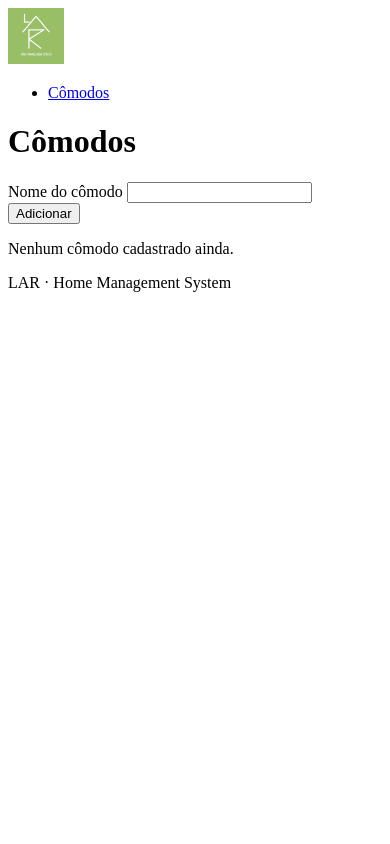
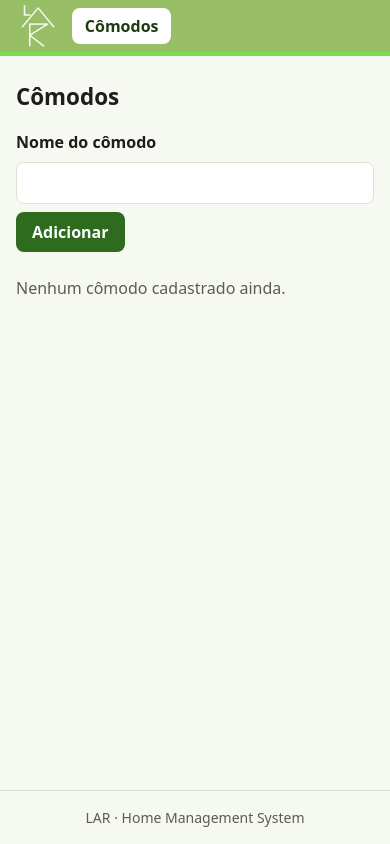
Before and after one commit to carlabferreira/LAR_Home_Management_System, a Flask app: page /comodos in a window 390 px wide. Run offline with Flask 3, Linux system fonts and the light colour scheme; data that the repository does not hold is empty.

Commit message:
style: adiciona CSS com as cores da logo e logo recortada no cabeçalho

```diff
--- a/app/static/css/style.css
+++ b/app/static/css/style.css
@@ -1 +1,273 @@
-/* estilos da página */
+/* Estilos do LAR. Cores tiradas da logo (app/static/img/logo_*.png). */
+
+:root {
+  --verde-logo: #98be66;     /* fundo da logo verde, usado no cabeçalho */
+  --verde-l: #00bf63;        /* "L" da logo */
+  --verde-telhado: #7ed957;  /* telhado da logo */
+  --verde-r: #c1ff72;        /* "R" da logo */
+  --verde-escuro: #2e6b1f;   /* botões e links: contraste suficiente com branco */
+  --verde-texto: #1f3b12;    /* texto sobre o verde da logo */
+  --vermelho: #b3261e;
+  --amarelo: #8a5a00;
+
+  --texto: #1d1d1b;
+  --texto-suave: #5c5c57;
+  --fundo: #f6f8f2;
+  --superficie: #ffffff;
+  --borda: #dde3d3;
+
+  --raio: 8px;
+  --sombra: 0 1px 3px rgb(0 0 0 / 0.08);
+  --fonte: system-ui, -apple-system, "Segoe UI", Roboto, sans-serif;
+}
+
+*,
+*::before,
+*::after {
+  box-sizing: border-box;
+}
+
+body {
+  margin: 0;
+  min-height: 100vh;
+  display: flex;
+  flex-direction: column;
+  font-family: var(--fonte);
+  line-height: 1.5;
+  color: var(--texto);
+  background: var(--fundo);
+}
+
+h1 {
+  margin: 0 0 1rem;
+  font-size: 1.75rem;
+}
+
+a {
+  color: var(--verde-escuro);
+}
+
+:focus-visible {
+  outline: 3px solid var(--verde-l);
+  outline-offset: 2px;
+}
+
+/* ---- Cabeçalho e menu ---- */
+.topo {
+  background: var(--verde-logo);
+  border-bottom: 4px solid var(--verde-telhado);
+}
+
+.topo-conteudo {
+  display: flex;
+  align-items: center;
+  gap: 1.5rem;
+  max-width: 960px;
+  margin: 0 auto;
+  padding: 0.25rem 1rem;
+}
+
+.marca img {
+  display: block;
+}
+
+.menu ul {
+  display: flex;
+  flex-wrap: wrap;
+  gap: 0.25rem;
+  margin: 0;
+  padding: 0;
+  list-style: none;
+}
+
+.menu a {
+  display: block;
+  padding: 0.4rem 0.8rem;
+  border-radius: var(--raio);
+  font-weight: 600;
+  color: var(--verde-texto);
+  text-decoration: none;
+}
+
+.menu a:hover {
+  background: rgb(255 255 255 / 0.3);
+}
+
+.menu a.ativo {
+  background: var(--superficie);
+}
+
+/* ---- Conteúdo e rodapé ---- */
+.conteudo {
+  flex: 1;
+  width: 100%;
+  max-width: 960px;
+  margin: 0 auto;
+  padding: 1.5rem 1rem;
+}
+
+.rodape {
+  padding: 1rem;
+  text-align: center;
+  font-size: 0.875rem;
+  color: var(--texto-suave);
+  border-top: 1px solid var(--borda);
+}
+
+.rodape p {
+  margin: 0;
+}
+
+/* ---- Mensagens (components/_alert.html) ---- */
+.alertas {
+  display: grid;
+  gap: 0.5rem;
+  margin-bottom: 1.5rem;
+}
+
+.alerta {
+  margin: 0;
+  padding: 0.75rem 1rem;
+  border-left: 5px solid;
+  border-radius: var(--raio);
+}
+
+.alerta-sucesso {
+  color: #1f4d12;
+  background: #eaf6dc;
+  border-color: var(--verde-telhado);
+}
+
+.alerta-erro {
+  color: #7a1712;
+  background: #fdecea;
+  border-color: var(--vermelho);
+}
+
+/* ---- Formulários e botões ---- */
+label {
+  font-weight: 600;
+}
+
+input,
+select,
+textarea {
+  font: inherit;
+  padding: 0.5rem 0.75rem;
+  border: 1px solid var(--borda);
+  border-radius: var(--raio);
+  background: var(--superficie);
+}
+
+button,
+.botao {
+  font: inherit;
+  font-weight: 600;
+  padding: 0.5rem 1rem;
+  border: 0;
+  border-radius: var(--raio);
+  color: #ffffff;
+  background: var(--verde-escuro);
+  cursor: pointer;
+  text-decoration: none;
+}
+
+button:hover,
+.botao:hover {
+  filter: brightness(1.15);
+}
+
+.botao-perigo {
+  color: var(--vermelho);
+  background: transparent;
+  border: 1px solid currentColor;
+}
+
+.botao-perigo:hover {
+  color: #ffffff;
+  background: var(--vermelho);
+  filter: none;
+}
+
+.formulario-linha {
+  display: flex;
+  flex-wrap: wrap;
+  align-items: center;
+  gap: 0.5rem;
+  margin-bottom: 1.5rem;
+}
+
+.formulario-linha input {
+  flex: 1 1 14rem;
+}
+
+/* ---- Listas em cartões (ex.: cômodos) ---- */
+.lista {
+  margin: 0;
+  padding: 0;
+  list-style: none;
+  border: 1px solid var(--borda);
+  border-radius: var(--raio);
+  background: var(--superficie);
+  box-shadow: var(--sombra);
+}
+
+.lista li {
+  display: flex;
+  align-items: center;
+  justify-content: space-between;
+  gap: 1rem;
+  padding: 0.75rem 1rem;
+}
+
+.lista li + li {
+  border-top: 1px solid var(--borda);
+}
+
+.lista form {
+  margin: 0;
+}
+
+.vazio {
+  color: var(--texto-suave);
+}
+
+/* ---- Etiquetas de status (filtro classe_status: ok, aviso, perigo) ---- */
+.etiqueta {
+  display: inline-block;
+  padding: 0.1rem 0.6rem;
+  border-radius: 999px;
+  font-size: 0.8rem;
+  font-weight: 600;
+}
+
+.etiqueta.ok {
+  color: #1f4d12;
+  background: #eaf6dc;
+}
+
+.etiqueta.aviso {
+  color: var(--amarelo);
+  background: #fff4d6;
+}
+
+.etiqueta.perigo {
+  color: #7a1712;
+  background: #fdecea;
+}
+
+/* ---- Telas pequenas ---- */
+@media (max-width: 600px) {
+  .topo-conteudo {
+    gap: 0.75rem;
+  }
+
+  .marca img {
+    width: 44px;
+    height: 44px;
+  }
+
+  h1 {
+    font-size: 1.4rem;
+  }
+}
--- a/app/templates/base.html
+++ b/app/templates/base.html
@@ -15,7 +15,7 @@
   <header class="topo">
     <div class="topo-conteudo">
       <a class="marca" href="{{ url_for('rooms.listar') }}">
-        <img src="{{ url_for('static', filename='img/logo_verde.png') }}"
+        <img src="{{ url_for('static', filename='img/logo_marca.png') }}"
              alt="LAR · Home Management System" width="56" height="56">
       </a>
       <nav class="menu" aria-label="Menu principal">
--- a/app/templates/rooms/list.html
+++ b/app/templates/rooms/list.html
@@ -5,24 +5,24 @@
 {% block conteudo %}
 <h1>Cômodos</h1>
 
-<form method="post" action="{{ url_for('rooms.criar') }}">
+<form class="formulario-linha" method="post" action="{{ url_for('rooms.criar') }}">
   <label for="nome">Nome do cômodo</label>
   <input id="nome" name="nome" maxlength="80" required>
   <button type="submit">Adicionar</button>
 </form>
 
 {% if comodos %}
-<ul class="comodos">
+<ul class="lista comodos">
   {% for comodo in comodos %}
   <li>
     <span>{{ comodo.nome }}</span>
     <form method="post" action="{{ url_for('rooms.remover', room_id=comodo.id) }}">
-      <button type="submit">Remover</button>
+      <button type="submit" class="botao-perigo">Remover</button>
     </form>
   </li>
   {% endfor %}
 </ul>
 {% else %}
-<p>Nenhum cômodo cadastrado ainda.</p>
+<p class="vazio">Nenhum cômodo cadastrado ainda.</p>
 {% endif %}
 {% endblock %}
```
Also changed, not shown: tests/routes/test_layout.py (+6 -0 lines), app/static/img/logo_marca.png (added).
